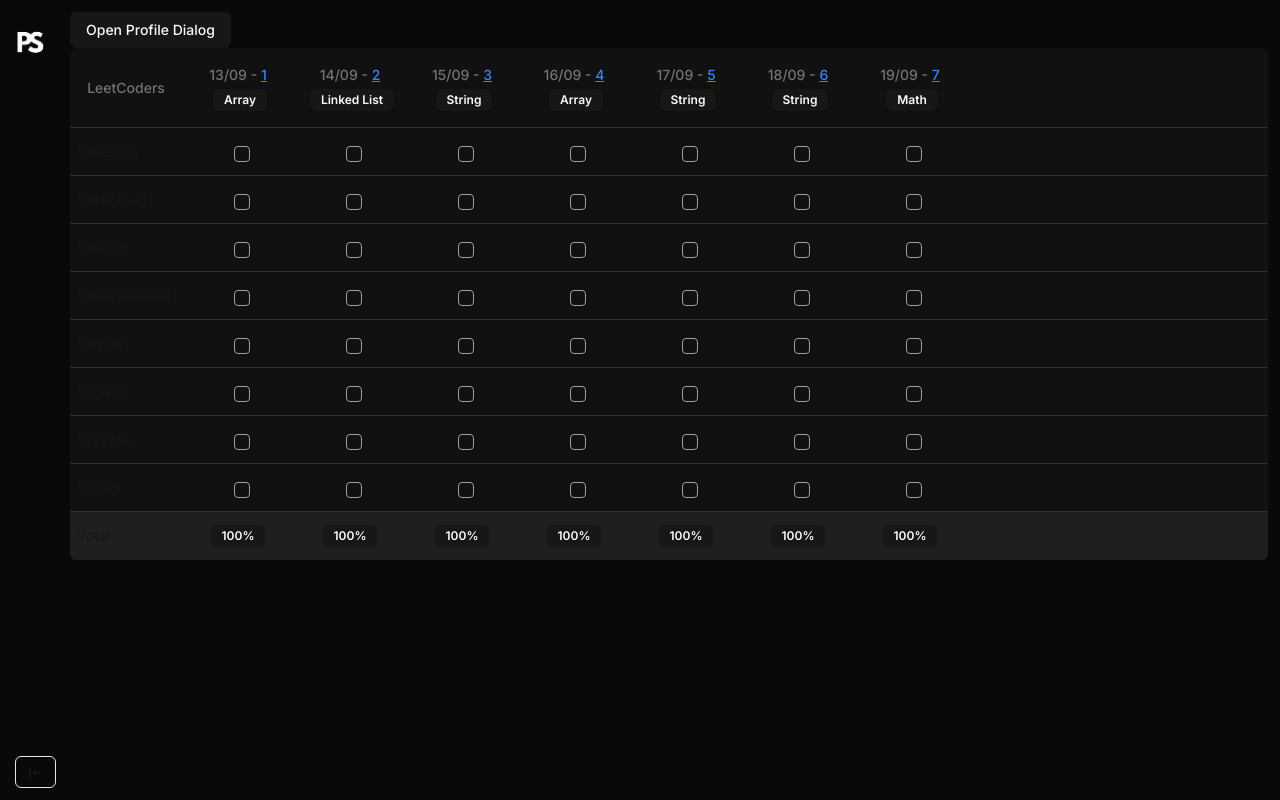
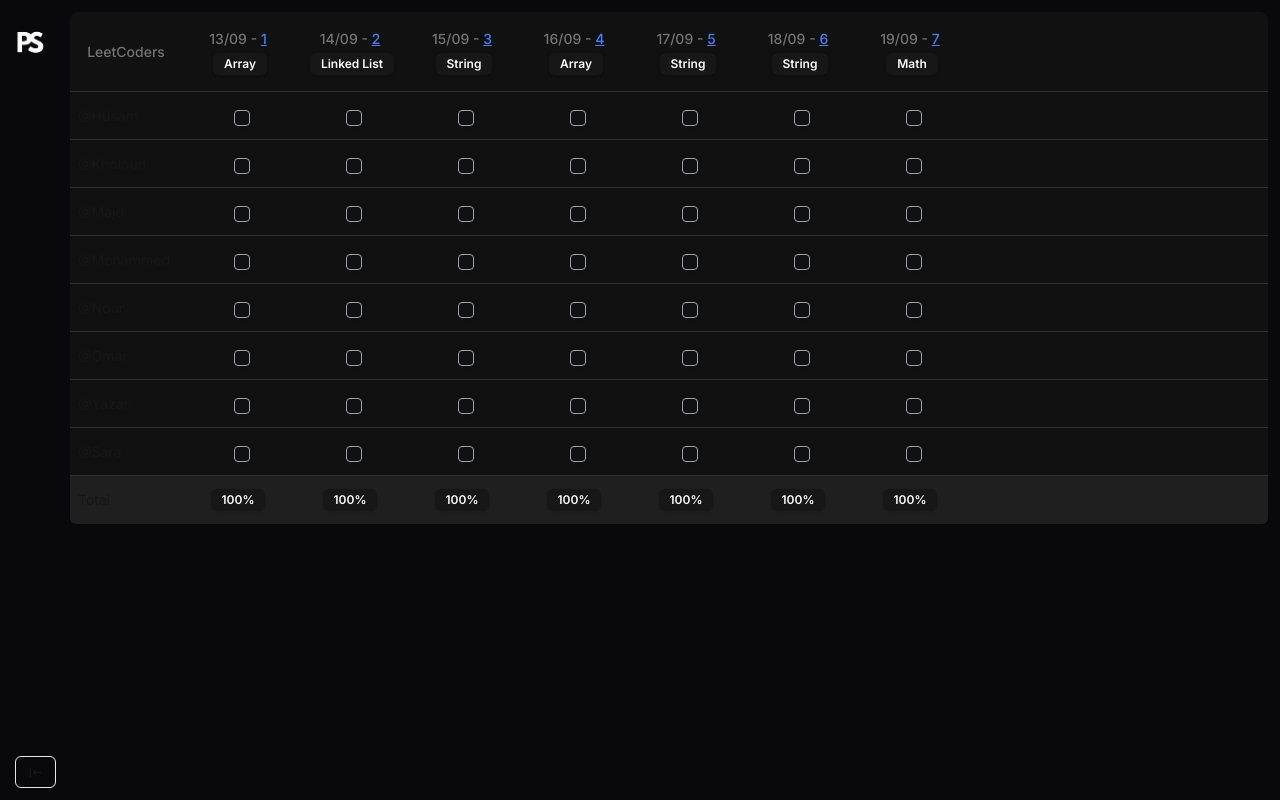
Before and after one commit to PS-Track/PSTrackApp, a Next.js app: page / in a window 1280 px wide. Built offline with nearby package versions, Linux system fonts and the light colour scheme; no server answers.

Commit message:
chore: remove unused btn

```diff
--- a/src/app/(main)/page.tsx
+++ b/src/app/(main)/page.tsx
@@ -63,12 +63,8 @@ const days = [
 const leetCoders = ['@Hüsam', '@Kholoud', '@Majd', '@Mohammed', '@Nour', '@Omar', '@Yazan', '@Sara']
 
 export default function Home() {
-  const { openDialog } = useDialogHook()
-
   return (
     <>
-      <Button onClick={openDialog}>Open Profile Dialog</Button>
-
       <Table className="rounded-lg bg-[#17171799]">
         <TableHeader className="overflow-hidden rounded-t-md">
           <TableRow className="sticky top-0 flex h-20 items-center overflow-hidden rounded-t-md border-b border-[#2f2f2f] hover:overflow-hidden hover:bg-[#2f2f2f]">
```
